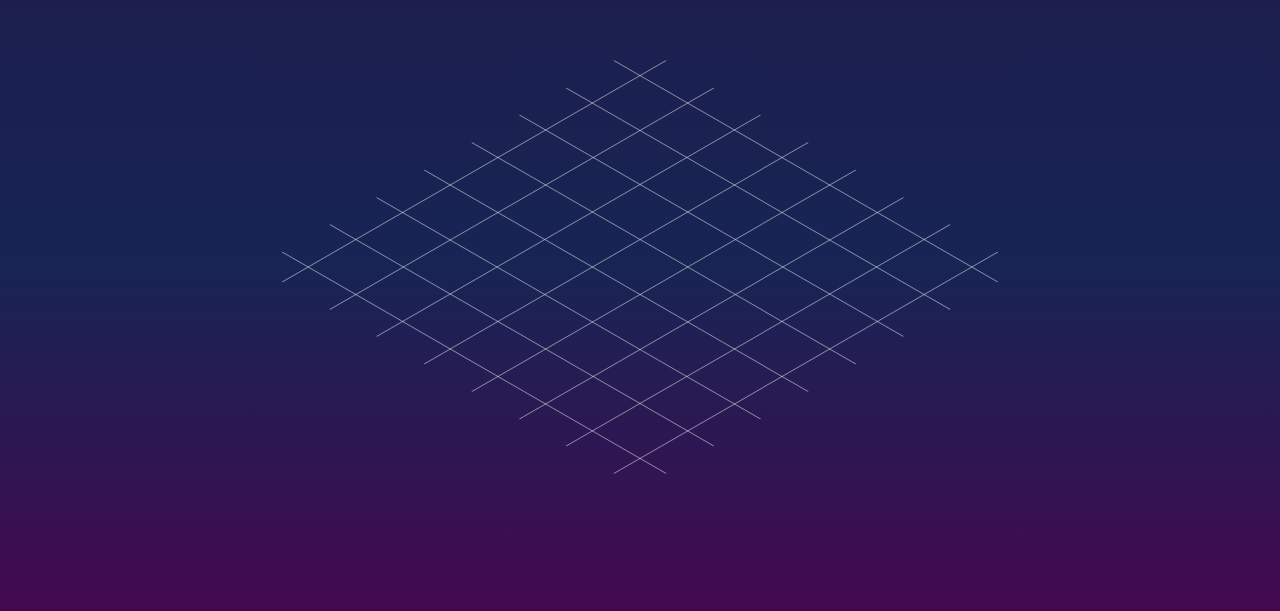
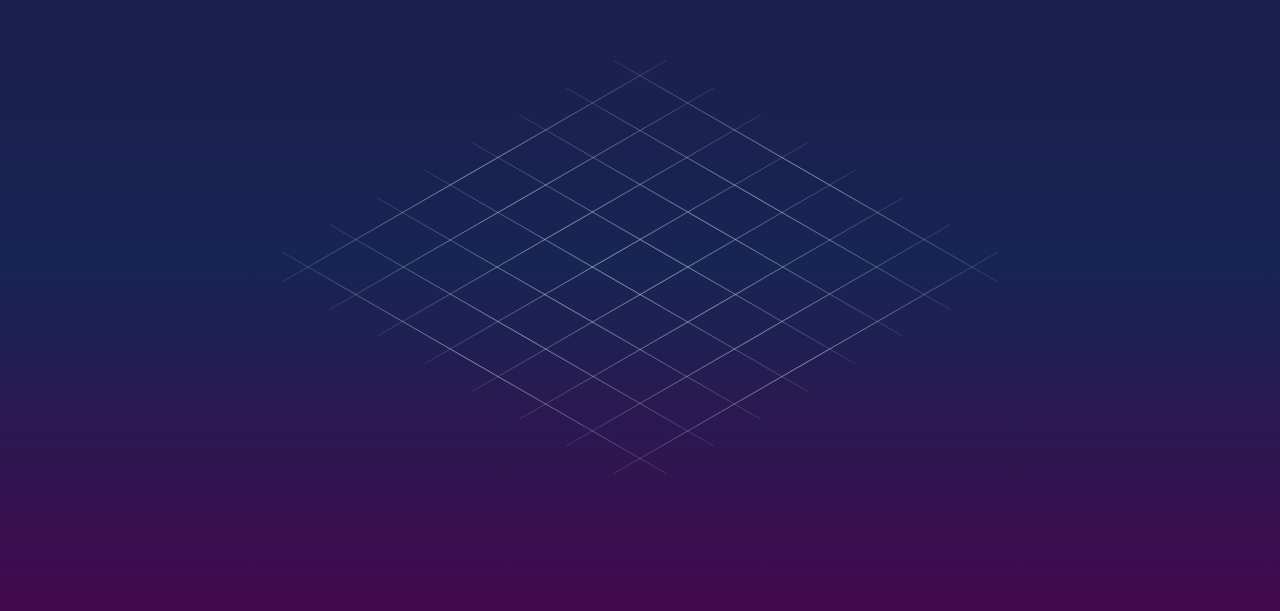
Before and after one commit to lebrande/animated-column-chart, a React (Create React App) app: page / in a window 1280 px wide. Shown: the part 133-744 px from the top of the page. Built offline with nearby package versions, Linux system fonts and the light colour scheme.

Commit message:
👻 Grid opacity

```diff
--- a/src/App.tsx
+++ b/src/App.tsx
@@ -2,7 +2,7 @@ import { Grid } from "./Grid";
 
 export const App = () => {
   return (
-    <div className="h-screen flex justify-center items-center">
+    <div className="h-screen flex justify-center items-center overflow-hidden">
       <Grid />
     </div>
   );
--- a/src/Grid.tsx
+++ b/src/Grid.tsx
@@ -19,7 +19,7 @@ const Axis = (props: {
     <div className={`w-96 flex justify-between aspect-square ${classNames[props.direction]}`}>
       {Array(8).fill('').map((_, i) => {
         return (
-          <div key={i} className="w-[1px] h-full bg-white/50" />
+          <div key={i} className="w-px h-full bg-gradient-to-b from-white/10 via-white/50 to-white/10" />
         );
       })}
     </div>
```
